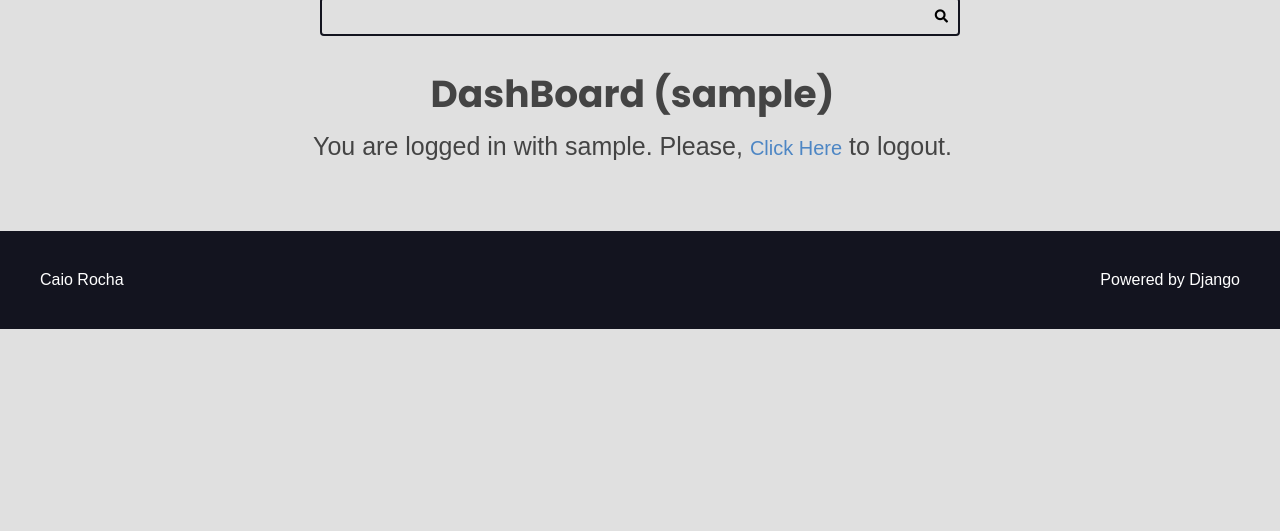
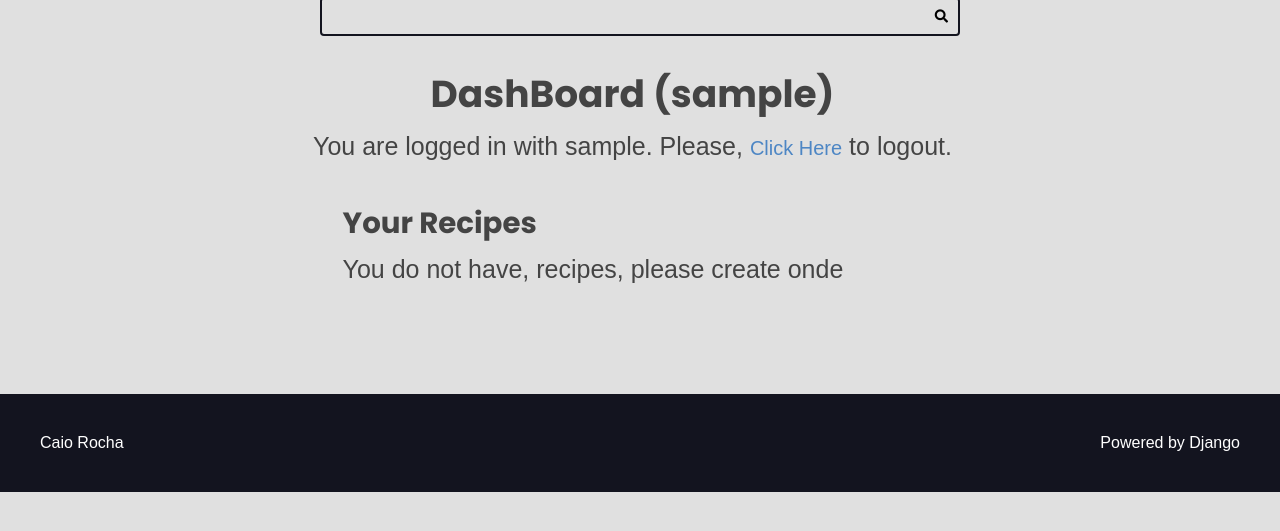
Before and after one commit to caioguimaraesr/recipes, a Django app: page /authors/dashboard/ in a window 1280 px wide. Shown: the part 153-684 px from the top of the page. Run offline with Django 5.2, Linux system fonts and the light colour scheme; the visitor is signed in with stand-in values (Sample User, id 1); data that the repository does not hold is empty.

Commit message:
creating a structure for the dashboard page

```diff
--- a/authors/templates/authors/pages/dashboard.html
+++ b/authors/templates/authors/pages/dashboard.html
@@ -9,6 +9,23 @@
     <div class="register-label">
         <h2>DashBoard ({{ user }})</h2>
         {% include "authors/partials/login_message.html" %}
+
+        <div class="authors-dashboard-container">
+            <h3>Your Recipes</h3>
+
+            <ul>
+                {% for recipe in recipes %}
+                    <li>
+                        <a href="#">{{ recipe.title }}</a>
+                    </li>
+                {% empty %}
+                    <li>
+                        <p>You do not have, recipes, please create onde</p>
+                    </li>
+                {% endfor %}
+            </ul>
+
+        </div>
     </div>
     {% include "global/partials/messages.html" %}
 
```
